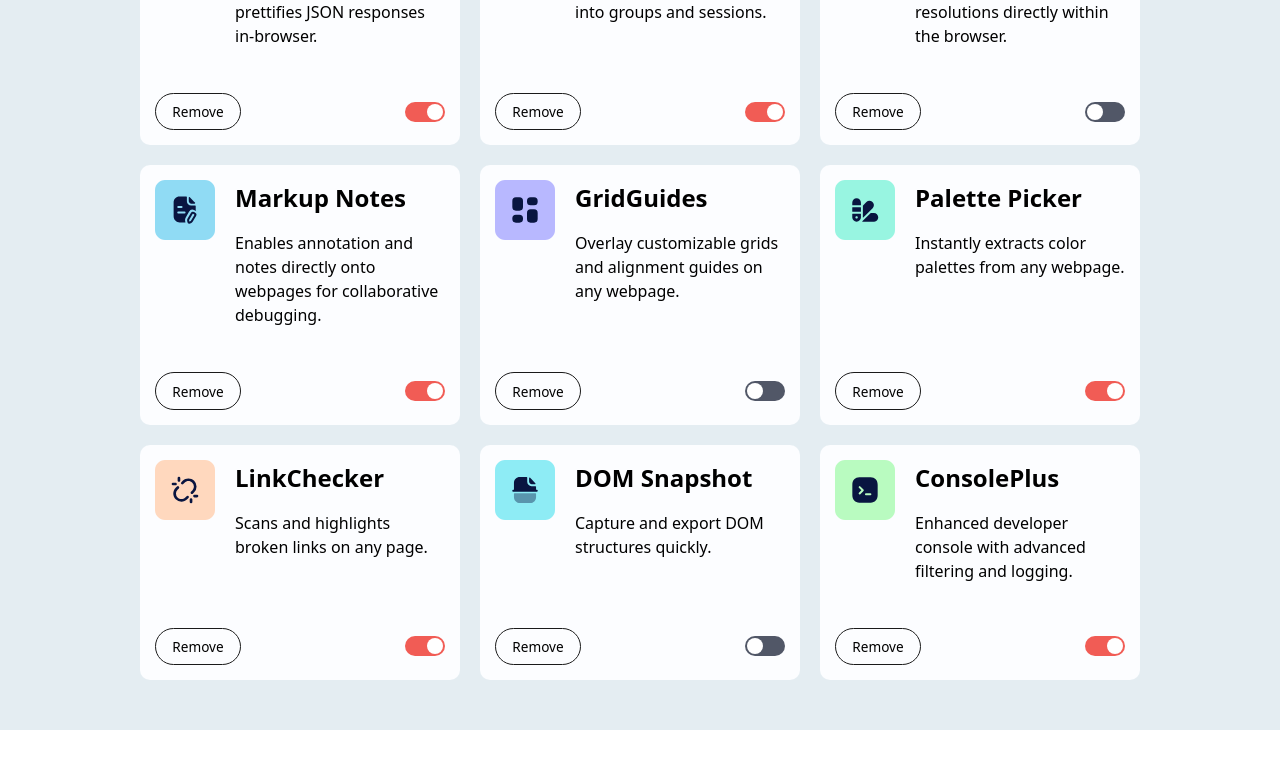
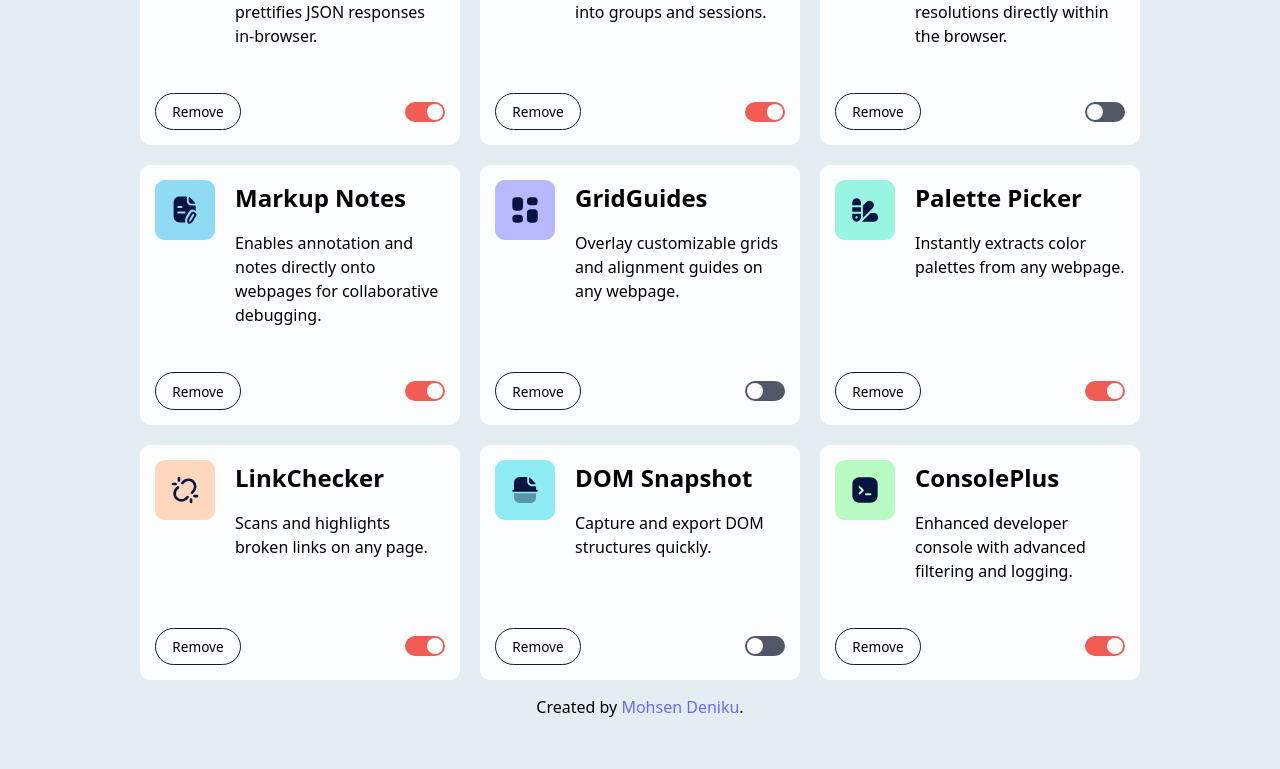
Before and after one commit to MohsenDeniku/extensions, a React (Vite) app: page / in a window 1280 px wide. Shown: the part 545-1314 px from the top of the page. Before the commit the page ends 1275 px from the top, so only its background shows below. Built offline with nearby package versions, Linux system fonts and the light colour scheme.

Commit message:
footer added

```diff
--- a/src/App.css
+++ b/src/App.css
@@ -66,7 +66,7 @@ header {
 .main-container {
   margin-top: 60px;
   max-width: 1000px;
-  padding-bottom: 50px;
+  padding-bottom: 15px;
 }
 
 .main-container-top {
@@ -222,25 +222,7 @@ main-container-top-states.dark > button:focus {
   color: black;
 }
 
-/* Reponsiveness */
-@media (max-width: 850px) {
-  .main-container-content {
-    grid-template-columns: repeat(2, 1fr);
-  }
-  .app-container {
-    width: unset;
-    padding: 20px;
-  }
-}
 
-@media (max-width: 600px) {
-  .main-container-content {
-    grid-template-columns: 1fr;
-  }
-  .main-container-top-states > button {
-    font-size: 0.9rem;
-  }
-}
 
 button.filter-btn:hover:not(.active-btn) {
   background-color: #ffa053;
@@ -322,3 +304,39 @@ button.active-btn {
 .cancel-btn:hover {
   background-color: #0196c4;
 }
+/* Footer */
+footer {
+  color: black;
+  padding-bottom: 50px;
+  text-align: center;
+}
+footer.dark {
+  background-color: #060c22;
+  color: black;
+}
+footer.dark p {
+  color: white;
+}
+footer.dark a {
+  color: #d9534f;
+}
+
+/* Reponsiveness */
+@media (max-width: 850px) {
+  .main-container-content {
+    grid-template-columns: repeat(2, 1fr);
+  }
+  .app-container {
+    width: unset;
+    padding: 20px;
+  }
+}
+
+@media (max-width: 600px) {
+  .main-container-content {
+    grid-template-columns: 1fr;
+  }
+  .main-container-top-states > button {
+    font-size: 0.9rem;
+  }
+}
--- a/src/App.jsx
+++ b/src/App.jsx
@@ -6,7 +6,7 @@ import Data from "./data.json";
 // component imports
 import SearchBar from "./components/SearchBar.jsx";
 import MainContainer from "./components/MainContainer.jsx";
-
+import Footer from './components/Footer.jsx';
 
 function App() {
     const mainData = useRef(JSON.parse(JSON.stringify(Data)))
@@ -37,6 +37,7 @@ function App() {
                 <SearchBar handleSearch={handleSearch} darkMode={darkMode} toggleTheme={toggleTheme}/>
                 <MainContainer mainData={mainData.current} data={dataCopy} setData={setDataCopy} darkMode={darkMode}/>
             </div>
+            <Footer darkMode={darkMode}/>
         </div>
 
     )
--- /dev/null
+++ b/src/components/Footer.jsx
@@ -0,0 +1,9 @@
+export default function Footer({ darkMode }) {
+  return (
+    <footer className={`footer ${darkMode ? "dark" : ""}`}>
+      <p>
+        Created by <a target="_blank" href="https://www.linkedin.com/in/mohsen-deniku">Mohsen Deniku</a>.
+      </p>
+    </footer>
+  );
+}
```
